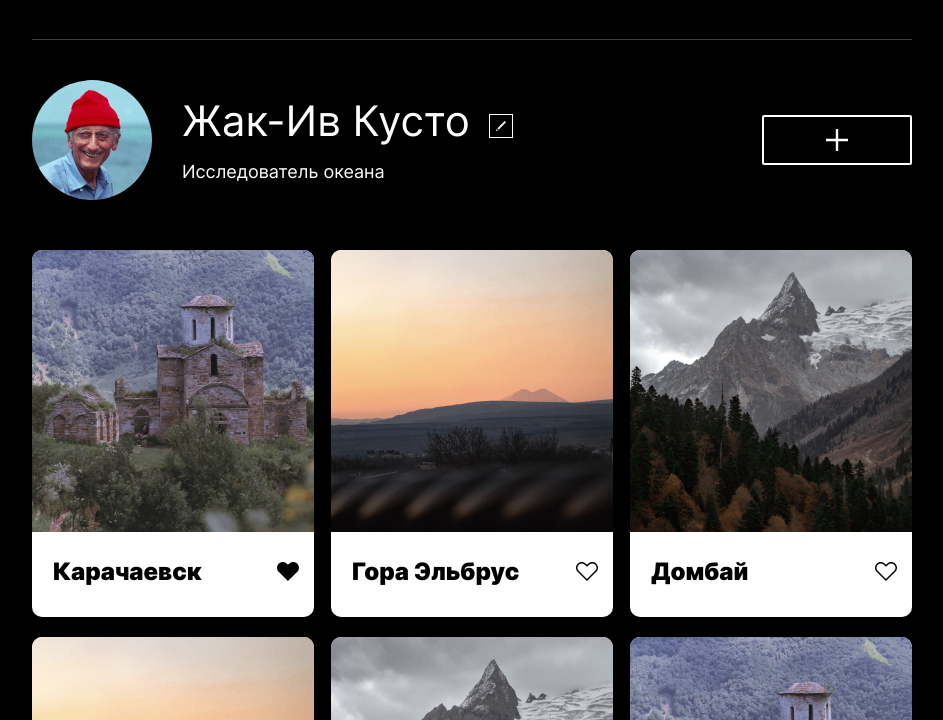
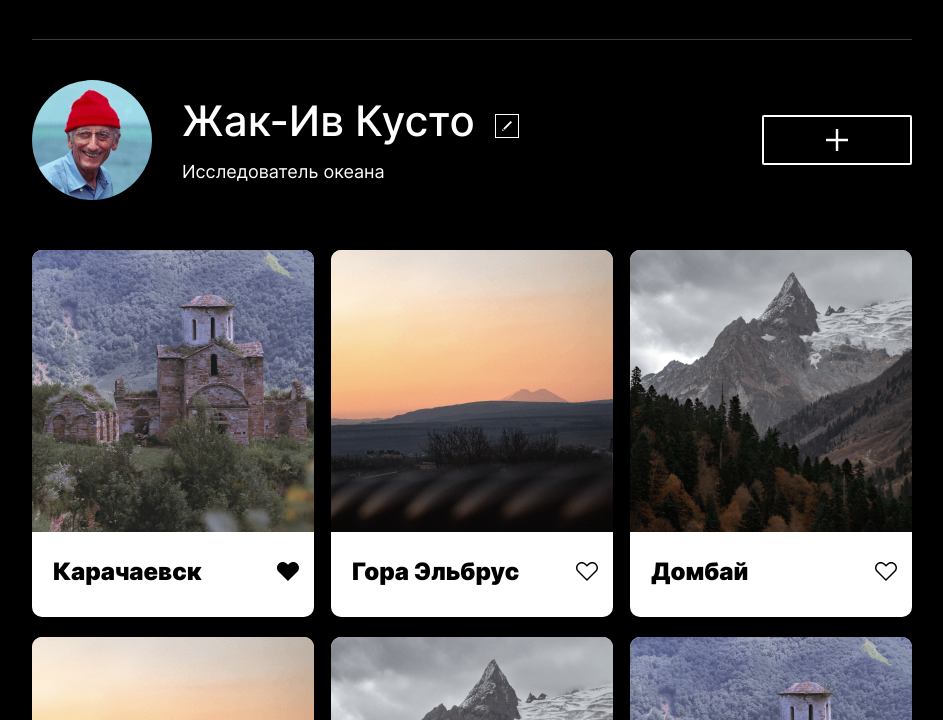
Before and after one commit to nightproger1/mesto, a plain HTML site: page index.html in a window 1280 px wide. Shown: the part 80-800 px from the top of the page, without its empty margins (168-1111 px from the left). Drawn offline with Linux system fonts and the light colour scheme.

Commit message:
Подключил шрифты - Inter-Medium

```diff
--- a/fonts/fonts.css
+++ b/fonts/fonts.css
@@ -17,7 +17,7 @@
 @font-face {
   font-family: 'Inter';
   font-style: normal;
-  font-weight: 700;
-  src: url('Inter-Bold.woff2') format('woff2'),
-  url('Inter-Bold.woff') format('woff');
+  font-weight: 500;
+  src: url('Inter-Medium.woff2') format('woff2'),
+  url('Inter-Medium.woff') format('woff');
 }
```
Also changed, not shown: fonts/Inter-Medium.woff (added), fonts/Inter-Medium.woff2 (added).
